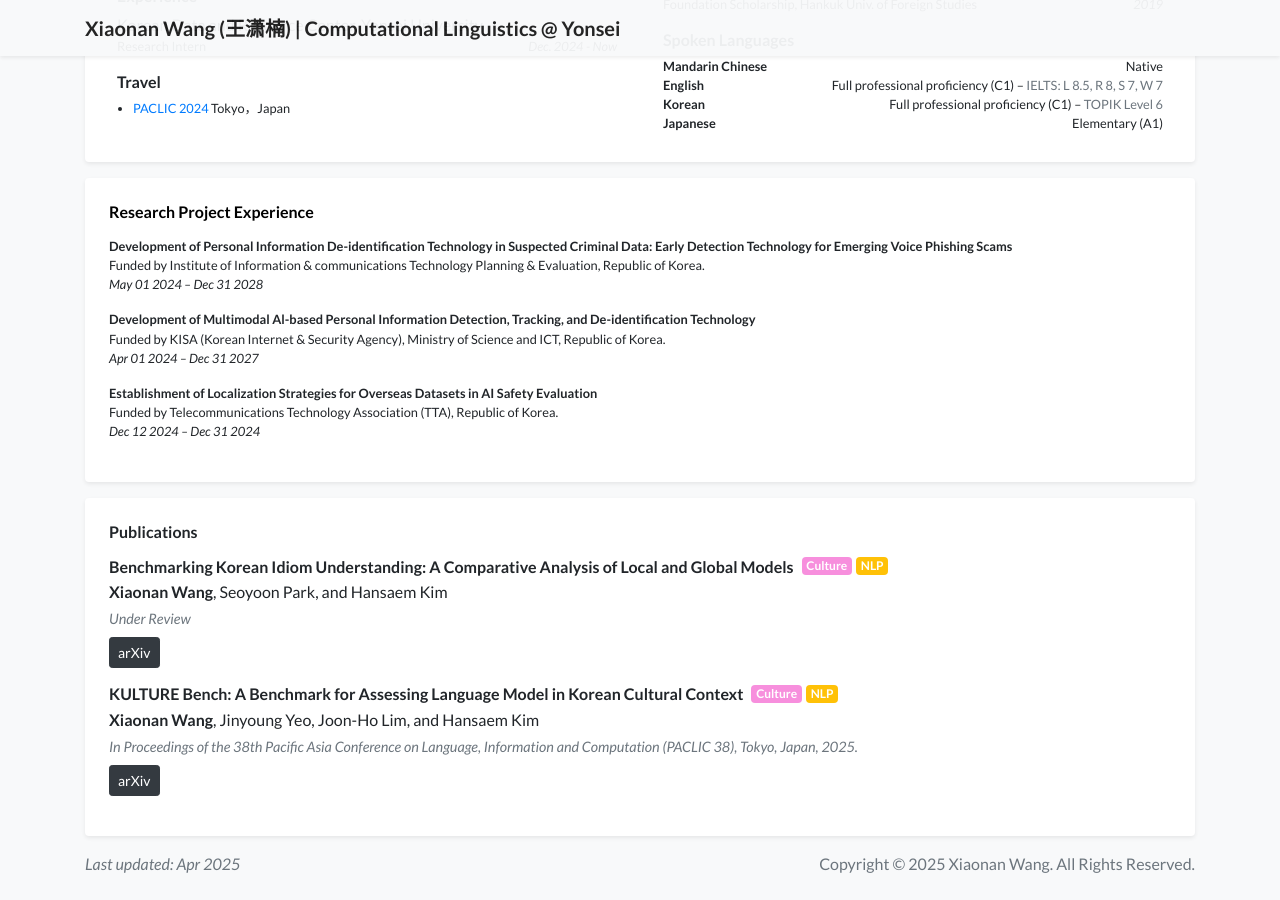
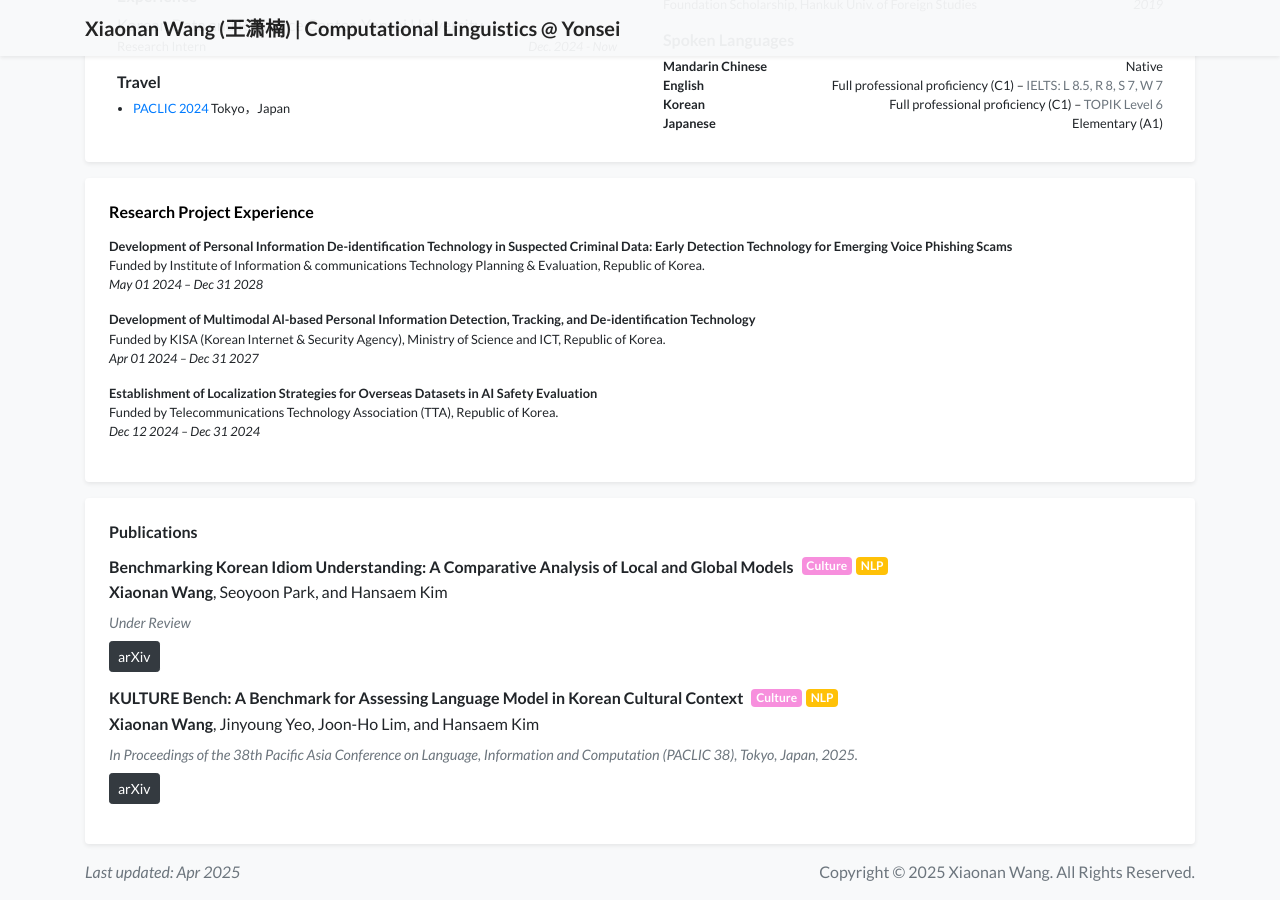
Before and after one commit to wangxiaonan-git/wangxiaonan-git.github.io, a Jekyll site: the page built from index.html, in a window 1280 px wide and 900 px high, scrolled down 776 px. Built offline with Jekyll 4.4.1, drawn with Linux system fonts in a browser that asks for light colours; a style sheet for code colours, icons or effects is not loaded.

Commit message:
Update index.html

```diff
--- a/index.html
+++ b/index.html
@@ -53,7 +53,7 @@ num_selected: 10
             <span class="badge ml-2" style="background-color: #f78fdd; color: white;">Culture</span>
             <span class="badge ml-1" style="background-color: #ffc107; color: white;">NLP</span>
           </h6>
-          <p class="mb-1">
+          <p class="mb-2">
             <strong>Xiaonan Wang</strong>, Seoyoon Park, and Hansaem Kim
           </p>
           <p class="text-muted font-italic mb-2" style="font-size: 0.9rem;">Under Review</p>
@@ -66,7 +66,7 @@ num_selected: 10
             <span class="badge ml-2" style="background-color: #f78fdd; color: white;">Culture</span>
             <span class="badge ml-1" style="background-color: #ffc107; color: white;">NLP</span>
           </h6>
-          <p class="mb-1">
+          <p class="mb-2">
             <strong>Xiaonan Wang</strong>, Jinyoung Yeo, Joon-Ho Lim, and Hansaem Kim
           </p>
           <p class="text-muted font-italic mb-2" style="font-size: 0.9rem;">In Proceedings of the 38th Pacific Asia Conference on Language, Information and Computation (PACLIC 38), Tokyo, Japan, 2025.</p>
```
